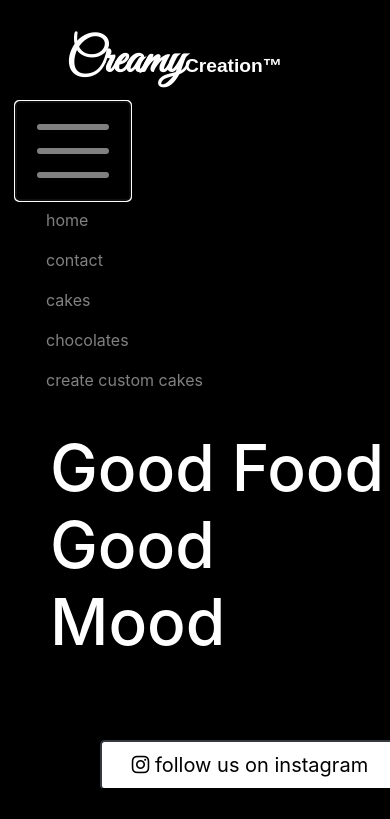
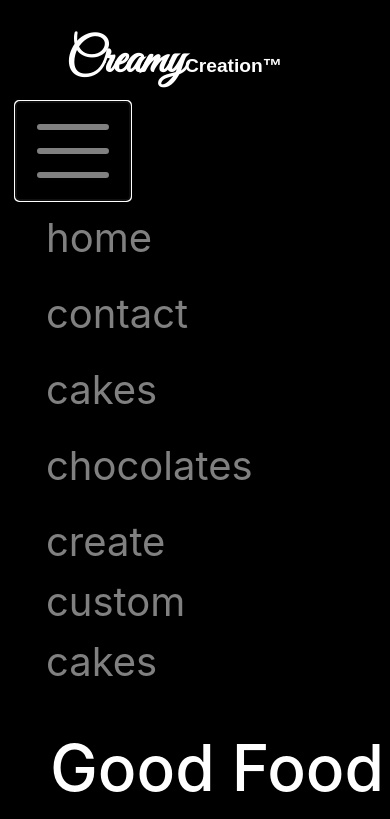
Before and after one commit to AJ-03/creamy-creation, a plain HTML site: page index.html in a window 390 px wide. Both pictures are taken after a click on the button "Toggle navigation". Shown: the top 819 px of the page. Drawn offline with nearby package versions, Linux system fonts and the light colour scheme; a script that the page names is missing.

Commit message:
Add files via upload

```diff
--- a/styles.css
+++ b/styles.css
@@ -469,7 +469,9 @@ h3{
     .brand {
         font-size: 1.2rem;
     }
-
+.nav-item{
+    font-size: 2.5rem ;
+}
     .heading {
         font-size: 4rem;
         padding-bottom: 30px;
```
Also changed, not shown: im/2chocotruffle.jpeg (added).
